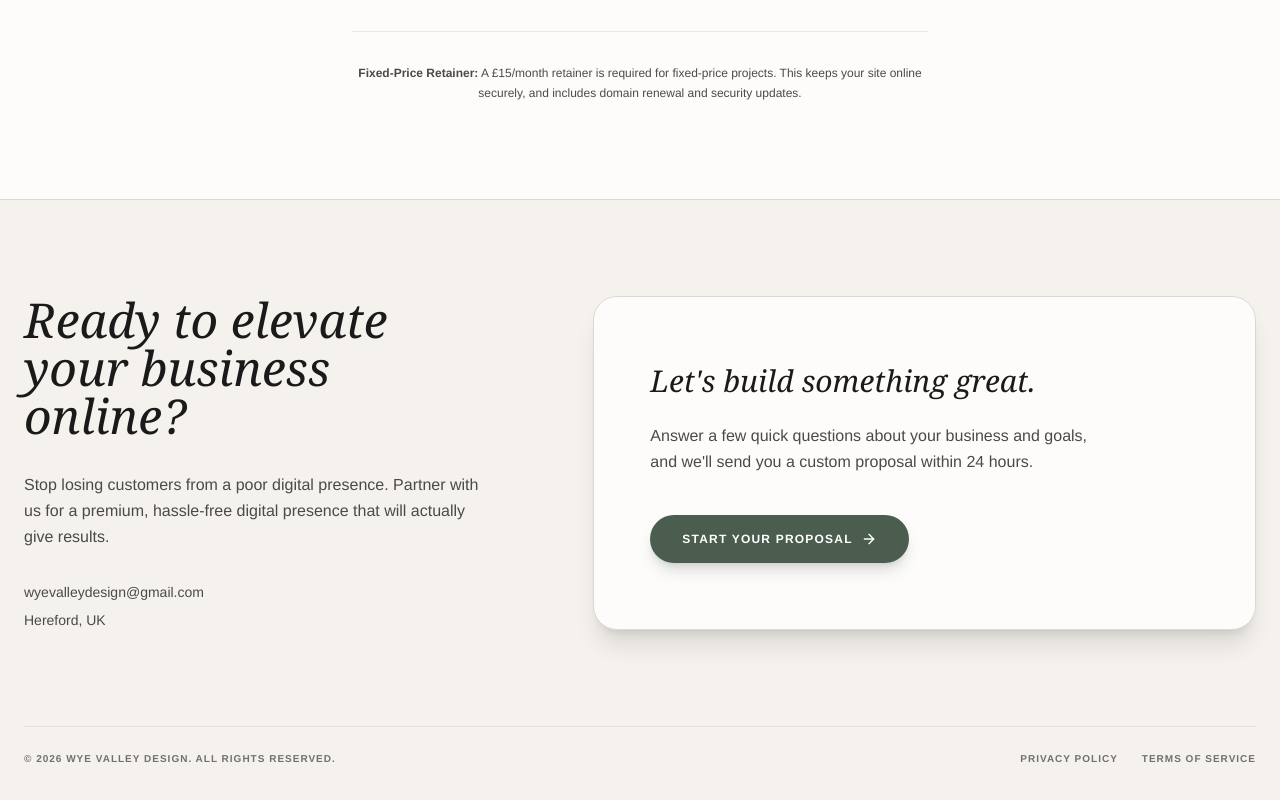
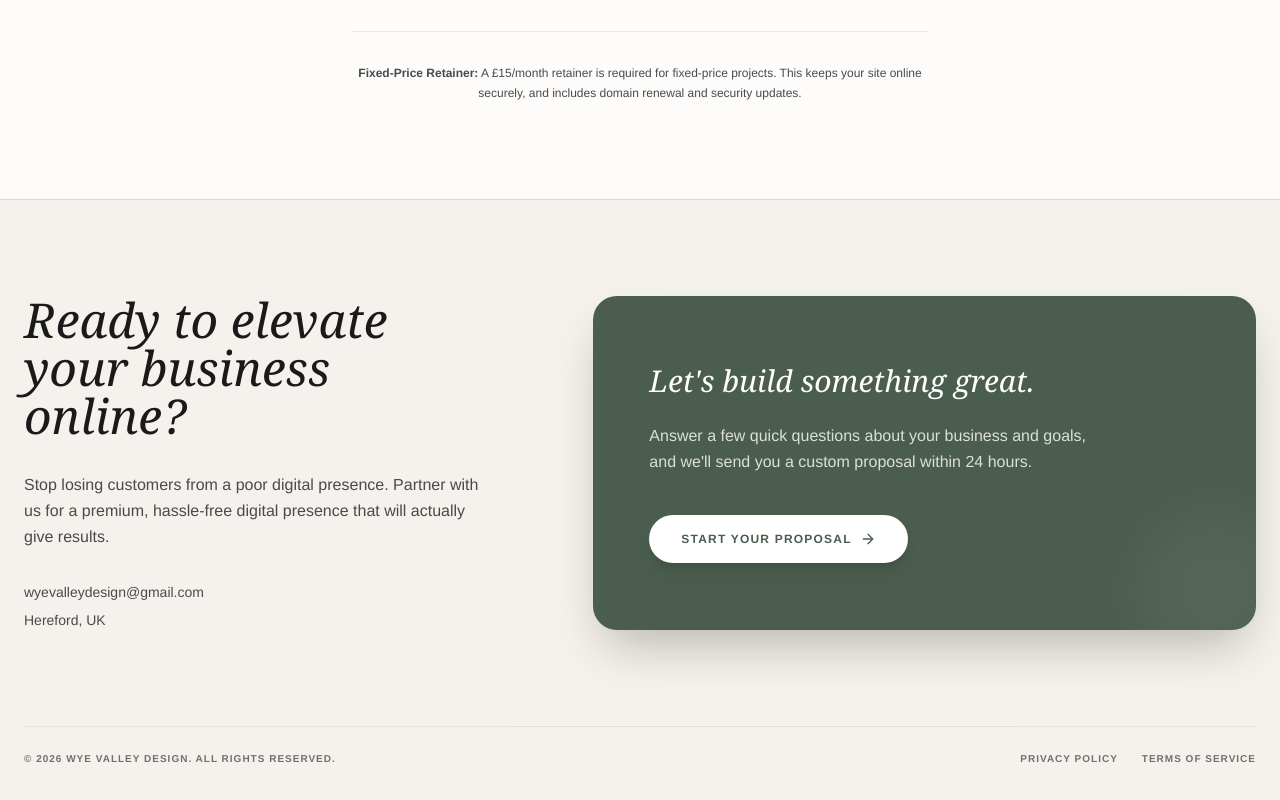
Before and after one commit to ItzBagelx/wyevalley, a React (Vite) app: page / in a window 1280 px wide. Shown: the part 4783-5583 px from the top of the page. Built offline with nearby package versions, Linux system fonts and the light colour scheme.

Commit message:
Redesign footer CTA card with theme-accent background

```diff
--- a/src/components/Footer.tsx
+++ b/src/components/Footer.tsx
@@ -21,14 +21,15 @@ export default function Footer({ openModal }: FooterProps) {
         </div>
 
         <div className="w-full lg:w-7/12 flex flex-col justify-center">
-          <div className="bg-theme-bg-light p-10 md:p-14 rounded-3xl shadow-xl relative overflow-hidden h-full flex flex-col justify-center border border-theme-bg-gray">
-            <h3 className="text-3xl font-serif italic mb-6 text-theme-text-dark">Let's build something great.</h3>
-            <p className="text-theme-text-light mb-10 leading-relaxed max-w-md">
+          <div className="bg-theme-accent p-10 md:p-14 rounded-3xl shadow-2xl relative overflow-hidden h-full flex flex-col justify-center text-white">
+            <div className="absolute -right-10 -bottom-10 w-40 h-40 bg-white/5 rounded-full blur-xl pointer-events-none" />
+            <h3 className="text-3xl font-serif italic mb-6 text-white">Let's build something great.</h3>
+            <p className="text-white/80 mb-10 leading-relaxed max-w-md font-normal">
               Answer a few quick questions about your business and goals, and we'll send you a custom proposal within 24 hours.
             </p>
             <button
               onClick={openModal}
-              className="w-max px-8 py-4 bg-theme-accent text-white rounded-full text-xs font-bold uppercase tracking-widest hover:bg-theme-accent/90 transition-all flex justify-center items-center gap-2 group shadow-lg shadow-theme-accent/20"
+              className="w-max px-8 py-4 bg-white text-theme-accent rounded-full text-xs font-bold uppercase tracking-widest hover:bg-white/95 transition-all flex justify-center items-center gap-2 group shadow-lg shadow-black/10"
             >
               Start Your Proposal
               <ArrowRight className="w-4 h-4 group-hover:translate-x-1 transition-transform" />
```
